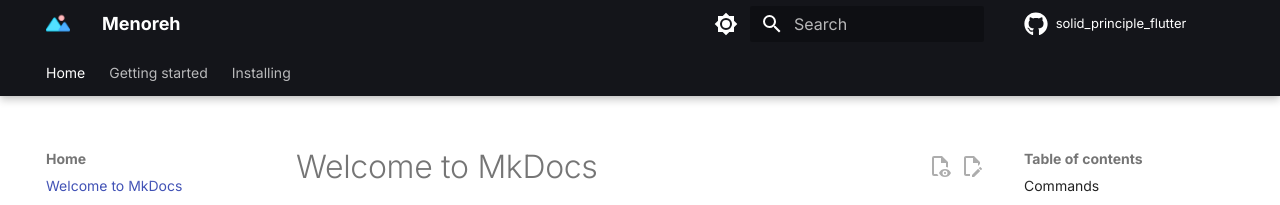
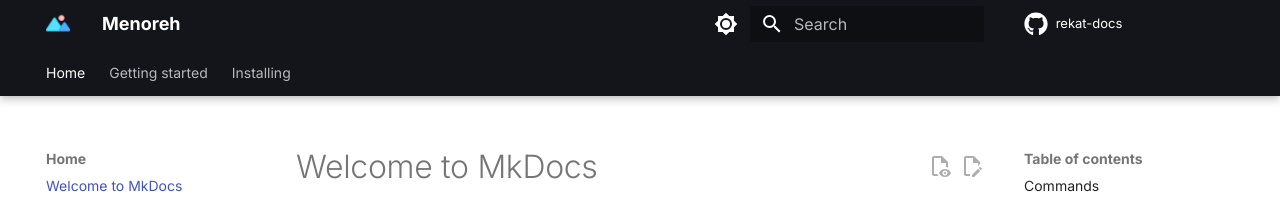
Before and after one commit to Nanangprasetya/menoreh-docs, an MkDocs documentation site: the page built from docs/index.md, in a window 1280 px wide. Shown: the top 205 px of the page. Built offline with MkDocs 1.6.1 and Material for MkDocs 9.7.7, drawn with Linux system fonts in a browser that asks for light colours; comment, search, counter and statistics services are not loaded; the version menu is left out.

Commit message:
update repo

```diff
--- a/mkdocs.yml
+++ b/mkdocs.yml
@@ -1,14 +1,13 @@
 #! Project information
 site_name: Menoreh
-# site_url: https://squidfunk.github.io/mkdocs-material/
 site_author: Nanang Prasetya
 site_description: >-
   Write your documentation in Markdown and create a professional static site in
   minutes – searchable, customizable, for all devices
 
 #! Repository
-repo_name: solid_principle_flutter
-repo_url: https://github.com/Nanangprasetya/solid_principle_flutter
+repo_name: rekat-docs
+repo_url: https://github.com/Nanangprasetya/rekat-docs
 
 #! Copyright
 copyright: Copyright &copy; 2023 Nanang Prasetya
@@ -104,9 +103,9 @@
   - mike
   - pdf-export
   - git-authors
-  # - git-committers:
-  #     repository: panemu/menoreh
-  #     branch: main
+  - git-committers:
+      repository: Nanangprasetya/rekat-docs
+      branch: master
   - git-revision-date-localized:
       type: datetime
       enable_creation_date: true
```
